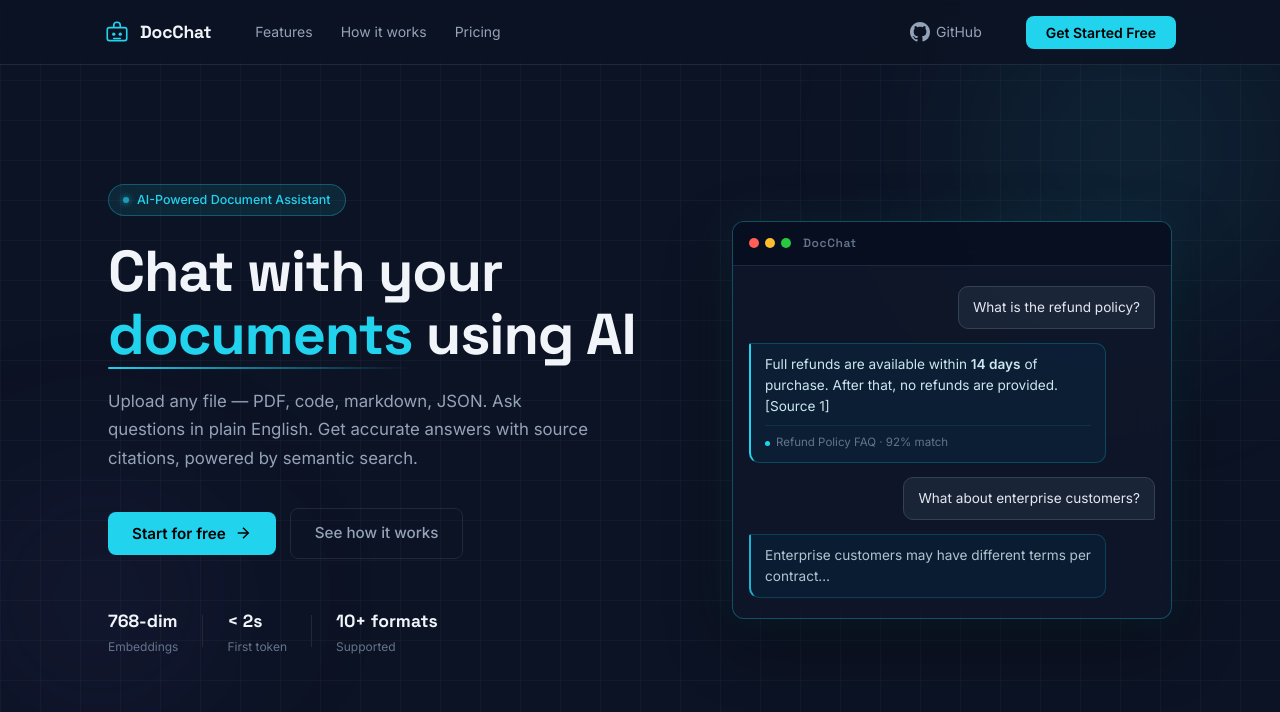
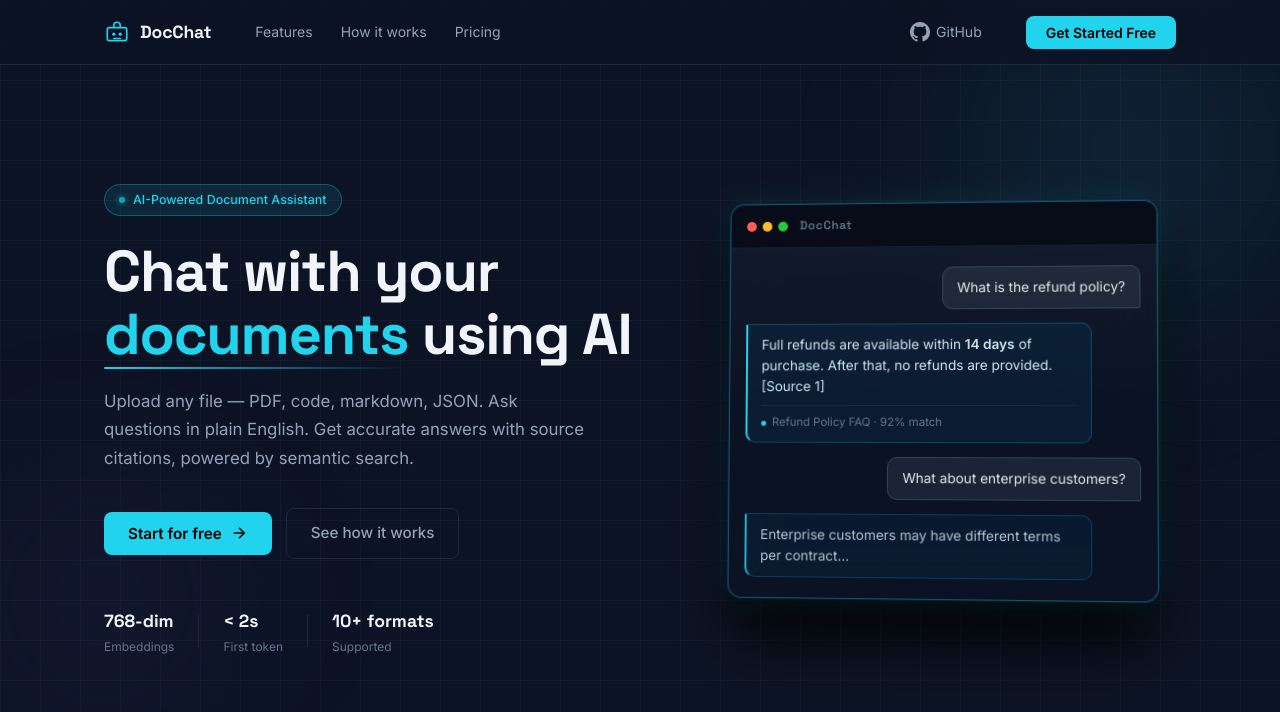
Before and after one commit to Qaziaaaa/RAG-chatbot, a React (Vite) app in the folder frontend/: page / in a window 1280 px wide. Shown: the top 712 px of the page. Built offline with nearby package versions, Linux system fonts and the light colour scheme; no server answers.

Commit message:
Premium 3D hero card — layered shadows, perspective tilt, sheen overlay

```diff
--- a/frontend/src/Landing.css
+++ b/frontend/src/Landing.css
@@ -316,18 +316,84 @@
 /* ── Mock chat window ────────────────────────────────────────────────────── */
 .hero-visual {
   flex: 1;
-  max-width: 440px;
+  max-width: 460px;
   position: relative;
   z-index: 1;
+  /* Extra padding so the 3D shadow doesn't get clipped */
+  padding: 20px 20px 60px 10px;
 }
 
 .mock-window {
-  background: rgba(15, 23, 42, 0.80);
-  backdrop-filter: blur(20px);
-  border: 1px solid var(--border-cyan);
-  border-radius: var(--radius);
+  background: rgba(10, 18, 35, 0.92);
+  backdrop-filter: blur(24px);
+  -webkit-backdrop-filter: blur(24px);
+  border: 1px solid rgba(34, 211, 238, 0.35);
+  border-radius: 14px;
   overflow: hidden;
-  box-shadow: 0 0 40px rgba(34, 211, 238, 0.08), 0 24px 64px rgba(0,0,0,0.4);
+  position: relative;
+
+  /* 3D premium shadow stack */
+  box-shadow:
+    /* Top highlight — simulates light source from above */
+    0 1px 0 rgba(255, 255, 255, 0.06) inset,
+    /* Cyan glow — brand accent */
+    0 0 0 1px rgba(34, 211, 238, 0.08),
+    0 0 30px rgba(34, 211, 238, 0.12),
+    /* Mid shadow — depth */
+    0 8px 16px rgba(0, 0, 0, 0.30),
+    /* Deep shadow — 3D lift */
+    0 24px 48px rgba(0, 0, 0, 0.50),
+    0 48px 80px rgba(0, 0, 0, 0.35),
+    /* Bottom edge — ground shadow */
+    0 64px 40px -20px rgba(0, 0, 0, 0.40);
+
+  /* Subtle 3D perspective tilt */
+  transform: perspective(1200px) rotateY(-4deg) rotateX(2deg);
+  transform-origin: center center;
+  transition: transform 0.4s ease, box-shadow 0.4s ease;
+}
+
+.mock-window:hover {
+  transform: perspective(1200px) rotateY(-1deg) rotateX(1deg) translateY(-6px);
+  box-shadow:
+    0 1px 0 rgba(255, 255, 255, 0.08) inset,
+    0 0 0 1px rgba(34, 211, 238, 0.12),
+    0 0 40px rgba(34, 211, 238, 0.18),
+    0 8px 16px rgba(0, 0, 0, 0.25),
+    0 32px 64px rgba(0, 0, 0, 0.55),
+    0 64px 100px rgba(0, 0, 0, 0.40),
+    0 80px 50px -20px rgba(0, 0, 0, 0.45);
+}
+
+/* Sheen overlay — top-left light reflection */
+.mock-window::before {
+  content: '';
+  position: absolute;
+  top: 0;
+  left: 0;
+  right: 0;
+  height: 50%;
+  background: linear-gradient(
+    180deg,
+    rgba(255, 255, 255, 0.04) 0%,
+    transparent 100%
+  );
+  pointer-events: none;
+  z-index: 1;
+  border-radius: 14px 14px 0 0;
+}
+
+/* Bottom reflection — floor bounce */
+.mock-window::after {
+  content: '';
+  position: absolute;
+  bottom: -40px;
+  left: 10%;
+  right: 10%;
+  height: 40px;
+  background: radial-gradient(ellipse at center, rgba(34, 211, 238, 0.08) 0%, transparent 70%);
+  pointer-events: none;
+  filter: blur(8px);
 }
 
 .mock-titlebar {
@@ -335,8 +401,10 @@
   align-items: center;
   gap: 6px;
   padding: 12px 16px;
-  background: rgba(7, 13, 31, 0.80);
-  border-bottom: 1px solid var(--border);
+  background: rgba(5, 10, 22, 0.90);
+  border-bottom: 1px solid rgba(34, 211, 238, 0.12);
+  position: relative;
+  z-index: 2;
 }
 
 .mock-dot {
```
